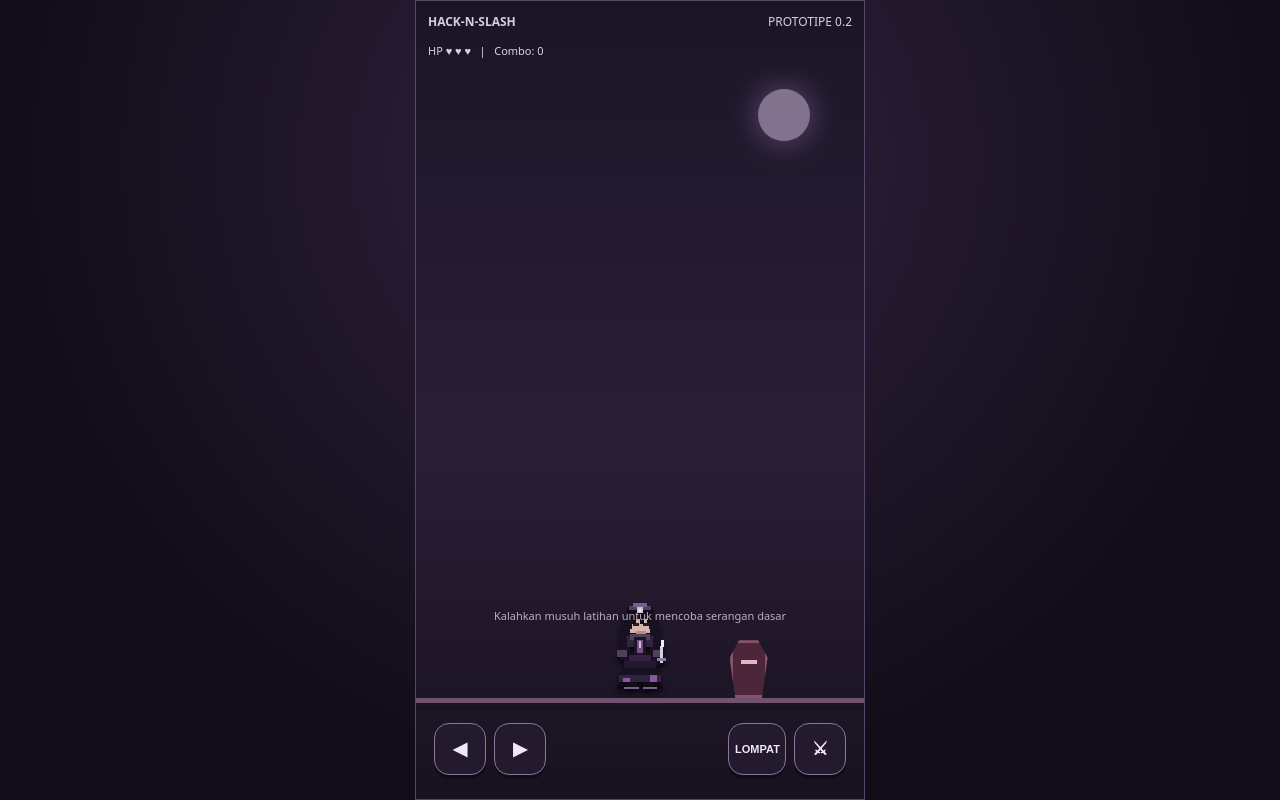
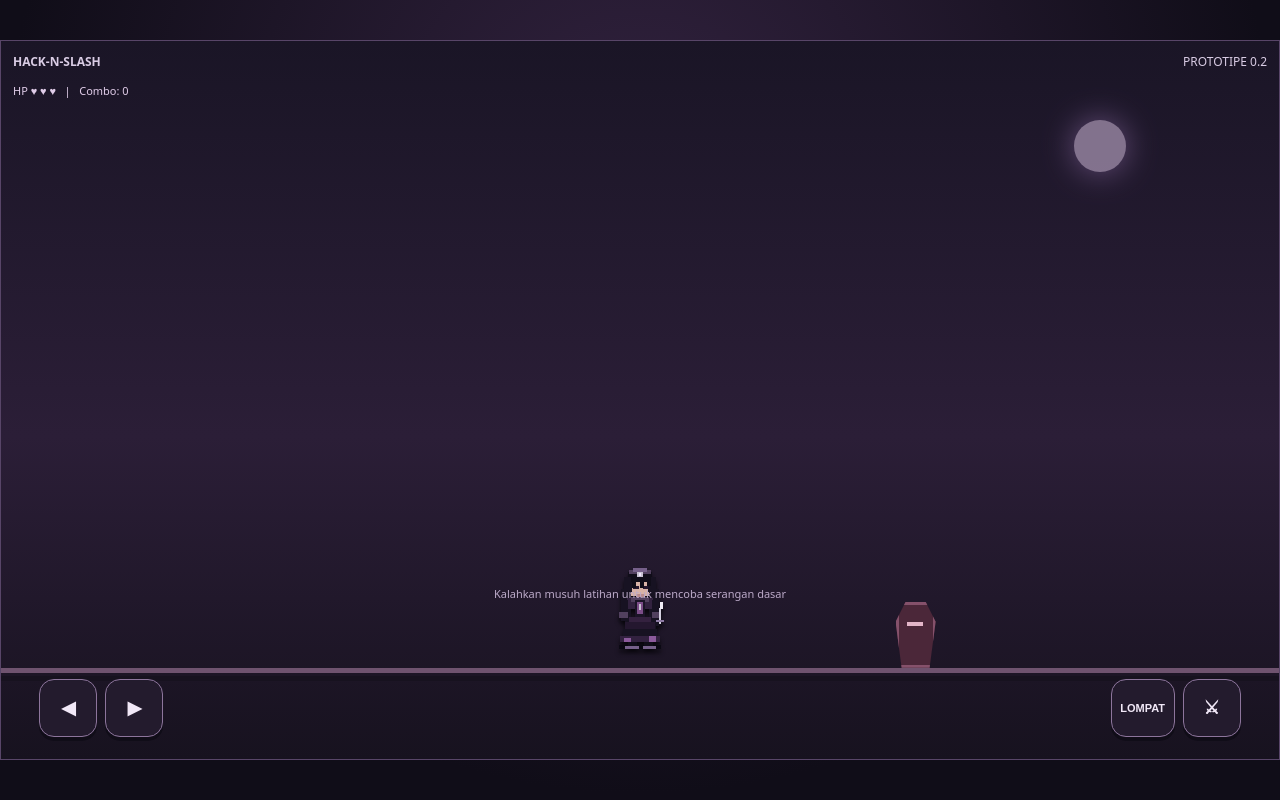
Before and after one commit to Dstream1820/Hack-n-Slash, a plain HTML site: page index.html in a window 1280 px wide. Drawn offline with Linux system fonts and the light colour scheme.

Commit message:
Switch game prototype layout to landscape 16:9

```diff
--- a/index.html
+++ b/index.html
@@ -6,12 +6,12 @@
 <style>
 *{box-sizing:border-box}html,body{margin:0;width:100%;height:100%;overflow:hidden;background:#100d18;color:#eee;font-family:system-ui,sans-serif;touch-action:none}
 #wrap{height:100%;display:flex;align-items:center;justify-content:center;background:radial-gradient(ellipse at 50% 20%,#32223f,#100d18 70%)}
-#game{height:min(100dvh,177.78vw);width:min(100vw,56.25dvh);aspect-ratio:9/16;position:relative;overflow:hidden;background:linear-gradient(#1a1526 0%,#2b1e37 55%,#17121f 100%);border:1px solid #584568}
+#game{width:min(100vw,177.78dvh);height:min(100dvh,56.25vw);aspect-ratio:16/9;position:relative;overflow:hidden;background:linear-gradient(#1a1526 0%,#2b1e37 55%,#17121f 100%);border:1px solid #584568}
 #top{position:absolute;top:12px;left:12px;right:12px;display:flex;justify-content:space-between;font-size:12px;color:#d9cce4;z-index:2}
 #arena{position:absolute;inset:0}
 #floor{position:absolute;bottom:12%;height:5px;width:100%;background:#6f536f;box-shadow:0 8px 0 #17121f}
 #moon{position:absolute;top:11%;right:12%;width:52px;height:52px;border-radius:50%;background:#c5afcf;opacity:.6;box-shadow:0 0 32px #9b77b6}
-#hero{position:absolute;width:68px;height:102px;bottom:calc(12% + 5px);left:calc(50% - 34px);image-rendering:pixelated;transition:filter .08s;transform-origin:bottom center}
+#hero{position:absolute;width:clamp(52px,8vh,78px);height:clamp(78px,15vh,118px);bottom:calc(12% + 5px);left:calc(50% - 34px);image-rendering:pixelated;transition:filter .08s;transform-origin:bottom center}
 .sprite{width:100%;height:100%;background-image:url('assets/assassin-pixel-sheet.svg');background-repeat:no-repeat;background-size:500% 100%;background-position:0% 0%;image-rendering:pixelated;filter:drop-shadow(0 4px 2px #08060c)}
 #hero.anim-idle .sprite{animation:sprite-idle 1.3s steps(1,end) infinite}
 #hero.anim-walk .sprite{animation:sprite-walk .24s steps(1,end) infinite}
@@ -29,12 +29,12 @@
 #hero.attack .sprite{filter:drop-shadow(0 0 5px #b88bd2) brightness(1.12)}
 #hero.hit1{transform:translateX(5px)}#hero.hit2{transform:translateX(9px) scale(1.03)}#hero.hit3{transform:translateX(13px) scale(1.05)}
 #hero.jump{bottom:calc(25% + 5px)}
-#enemy{position:absolute;width:38px;height:58px;bottom:calc(12% + 5px);left:70%;background:#4b2739;border:3px solid #85516b;clip-path:polygon(25% 0,75% 0,100% 30%,85% 100%,15% 100%,0 30%)}
+#enemy{position:absolute;width:clamp(30px,5vh,44px);height:clamp(46px,9vh,66px);bottom:calc(12% + 5px);left:70%;background:#4b2739;border:3px solid #85516b;clip-path:polygon(25% 0,75% 0,100% 30%,85% 100%,15% 100%,0 30%)}
 #enemy:before{content:"";position:absolute;top:17px;left:8px;width:16px;height:4px;background:#e3b5c8}
 #enemy.down{opacity:.25;transform:rotate(80deg);transform-origin:bottom}
 #hint{position:absolute;bottom:22%;left:0;right:0;text-align:center;font-size:11px;color:#bcaac9;pointer-events:none}
-#controls{position:absolute;bottom:3%;left:4%;right:4%;display:flex;justify-content:space-between;align-items:end;z-index:3}
-.group{display:flex;gap:8px}.ctrl{width:52px;height:52px;border-radius:15px;border:1px solid #8d759c;background:#251d30d9;color:#f1e8f7;font-weight:700;font-size:18px;box-shadow:0 4px 0 #100d18;user-select:none}.ctrl:active{background:#684879;transform:translateY(2px)}.ctrl.small{font-size:11px;width:58px}
+#controls{position:absolute;bottom:3%;left:3%;right:3%;display:flex;justify-content:space-between;align-items:end;z-index:3}
+.group{display:flex;gap:8px}.ctrl{width:clamp(44px,8vh,58px);height:clamp(44px,8vh,58px);border-radius:15px;border:1px solid #8d759c;background:#251d30d9;color:#f1e8f7;font-weight:700;font-size:18px;box-shadow:0 4px 0 #100d18;user-select:none}.ctrl:active{background:#684879;transform:translateY(2px)}.ctrl.small{font-size:11px;width:clamp(50px,9vh,64px)}
 #status{position:absolute;top:42px;left:12px;font-size:11px;color:#e0cce8}
 </style></head>
 <body><div id="wrap"><main id="game" aria-label="Game Hack-n-Slash prototype">
@@ -45,7 +45,7 @@
 <script>
 const hero=document.querySelector('#hero'),enemy=document.querySelector('#enemy'),comboEl=document.querySelector('#combo');
 let x=50,jumping=false,combo=0,enemyHp=3,attackTimer=null;
-function place(){hero.style.left='calc('+x+'% - 34px)'}
+function place(){hero.style.left='calc('+x+'% - '+(hero.offsetWidth/2)+'px)'}
 function move(d){x=Math.max(7,Math.min(93,x+d*3.5));hero.classList.toggle('facing-left',d<0);hero.classList.remove('anim-idle');hero.classList.add('anim-walk');place();clearTimeout(hero._walkTimer);hero._walkTimer=setTimeout(()=>{hero.classList.remove('anim-walk');if(!hero.classList.contains('attack')&&!jumping)hero.classList.add('anim-idle')},260)}
 function jump(){if(jumping)return;jumping=true;hero.classList.remove('anim-idle','anim-walk');hero.classList.add('jump','anim-jump');setTimeout(()=>{hero.classList.remove('jump','anim-jump');jumping=false;if(!hero.classList.contains('attack'))hero.classList.add('anim-idle')},500)}
 function attack(){if(attackTimer)return;combo=combo%3+1;comboEl.textContent=combo;hero.classList.remove('anim-idle','anim-walk','anim-hit1','anim-hit2','anim-hit3');void hero.offsetWidth;hero.classList.add('attack','anim-hit'+combo,'hit'+combo);let hit=Math.abs(x-70)<24;if(hit){enemyHp--;enemy.style.filter='brightness(2)';setTimeout(()=>enemy.style.filter='',100);if(enemyHp<=0){enemy.classList.add('down');document.querySelector('#hint').textContent='Musuh latihan tumbang!';setTimeout(()=>{enemyHp=3;enemy.classList.remove('down');document.querySelector('#hint').textContent='Kalahkan musuh latihan untuk mencoba serangan dasar'},1800)}}attackTimer=setTimeout(()=>{hero.classList.remove('attack','hit1','hit2','hit3','anim-hit1','anim-hit2','anim-hit3');hero.classList.add('anim-idle');attackTimer=null},230)}
```
